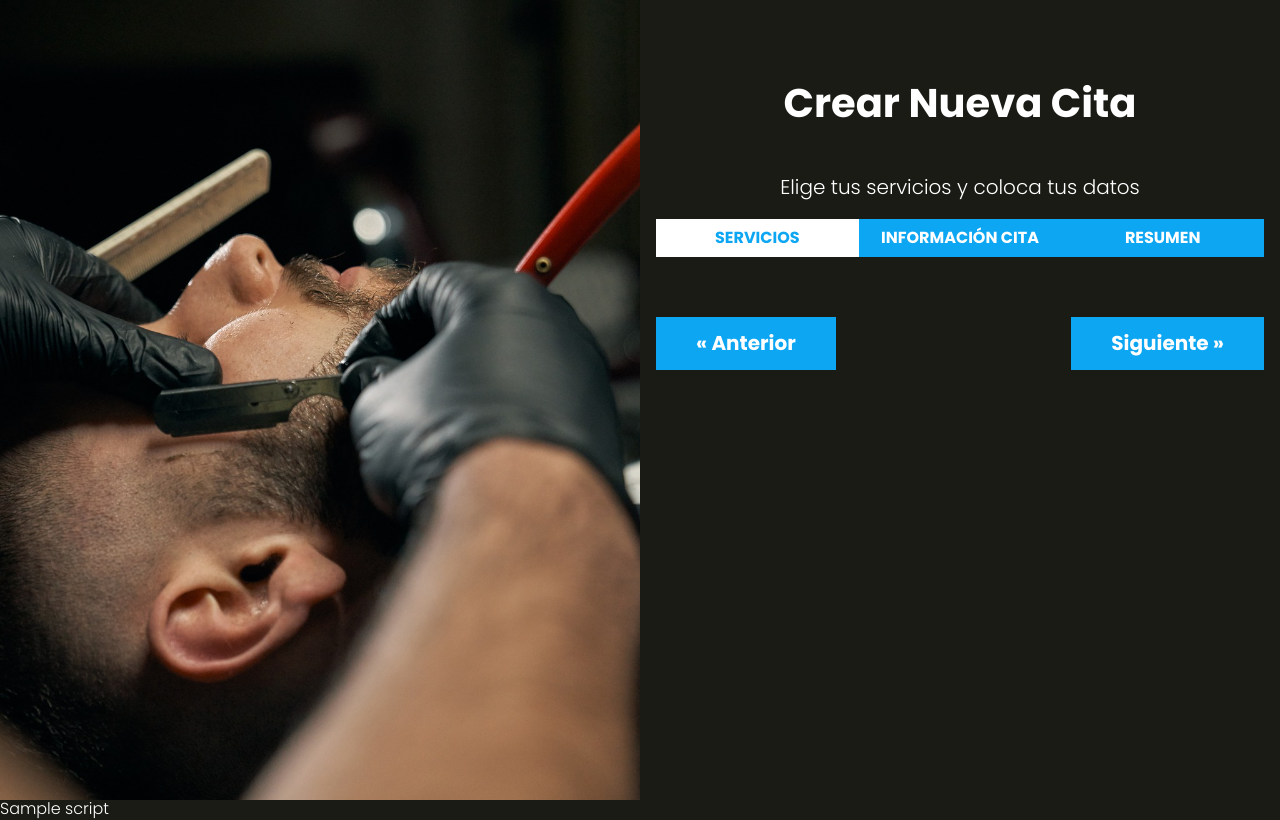
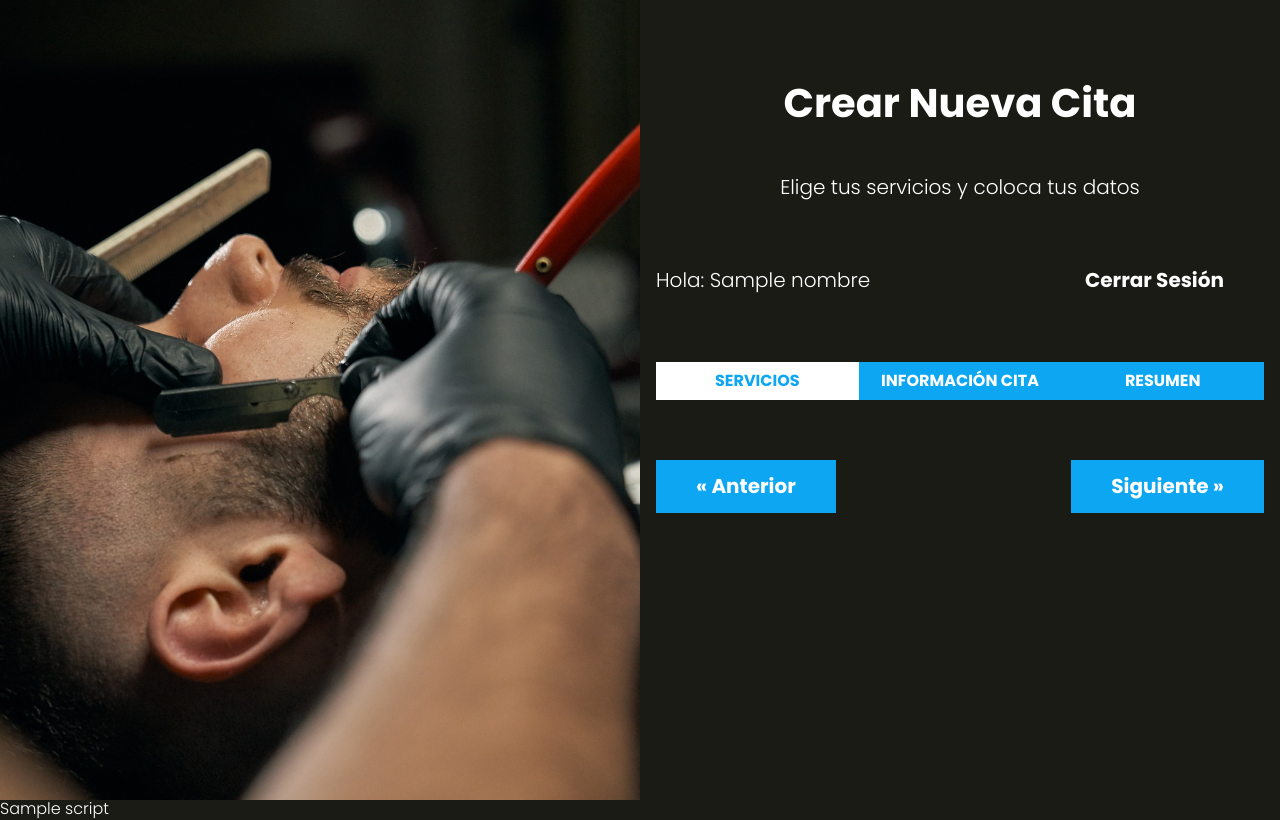
Before and after one commit to RobBanDam/APPSalon, a PHP site: the page made by views/cita/index.php in a window 1280 px wide. Run offline with PHP 8.4, Linux system fonts and the light colour scheme; tables that the repository leaves empty hold one stand-in row (values such as "Sample post"); the template is opened without the code that fills it: most values are stand-ins (such as "Sample title", 1, 10 or a date in 2020).

Commit message:
Finalizando area de Citas

```diff
--- a/controllers/LoginController.php
+++ b/controllers/LoginController.php
@@ -53,7 +53,9 @@ class LoginController{
     }
 
     public static function logout(){
-        echo "Desde Logout";
+        iniciarSession();
+        $_SESSION = [];
+        header("location: /");
     }
 
     public static function olvide(Router $router){
--- a/includes/funciones.php
+++ b/includes/funciones.php
@@ -13,7 +13,7 @@ function s($html) : string {
     return $s;
 }
 
-function iniciarSession() {
+function iniciarSession() : void {
     if(!isset($_SESSION)){
         session_start();
     }
--- a/src/scss/layout/_UI.scss
+++ b/src/scss/layout/_UI.scss
@@ -25,3 +25,18 @@
         padding: 3rem 0;
     }
 }
+
+.barra{
+    margin: v.$separacion 0;
+
+    @include m.tablet{
+        display: flex;
+        justify-content: space-between;
+        align-items: center;
+    }
+
+    .boton{
+        @include m.boton(v.$negro, v.$blanco);
+        margin: 0;
+    }
+}
--- a/views/cita/index.php
+++ b/views/cita/index.php
@@ -1,5 +1,11 @@
 <h1 class="nombre-pagina">Crear Nueva Cita</h1>
 <p class="descripcion-pagina">Elige tus servicios y coloca tus datos</p>
+
+<div class="barra">
+    <p>Hola: <?php echo $nombre ?? ''; ?></p>
+
+    <a class="boton" href="/logout">Cerrar Sesión</a>
+</div>
 
 <div id="app">
     <nav class="tabs">
```
Also changed, not shown: public/build/css/app.css, 1 other file.
